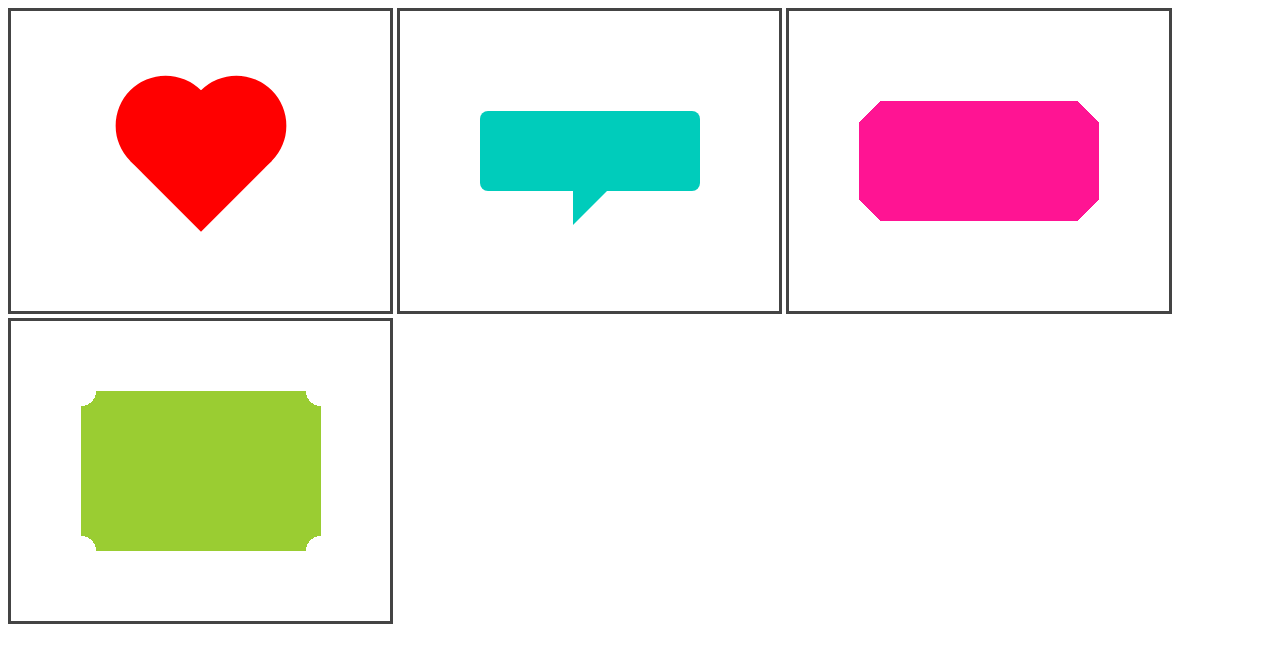
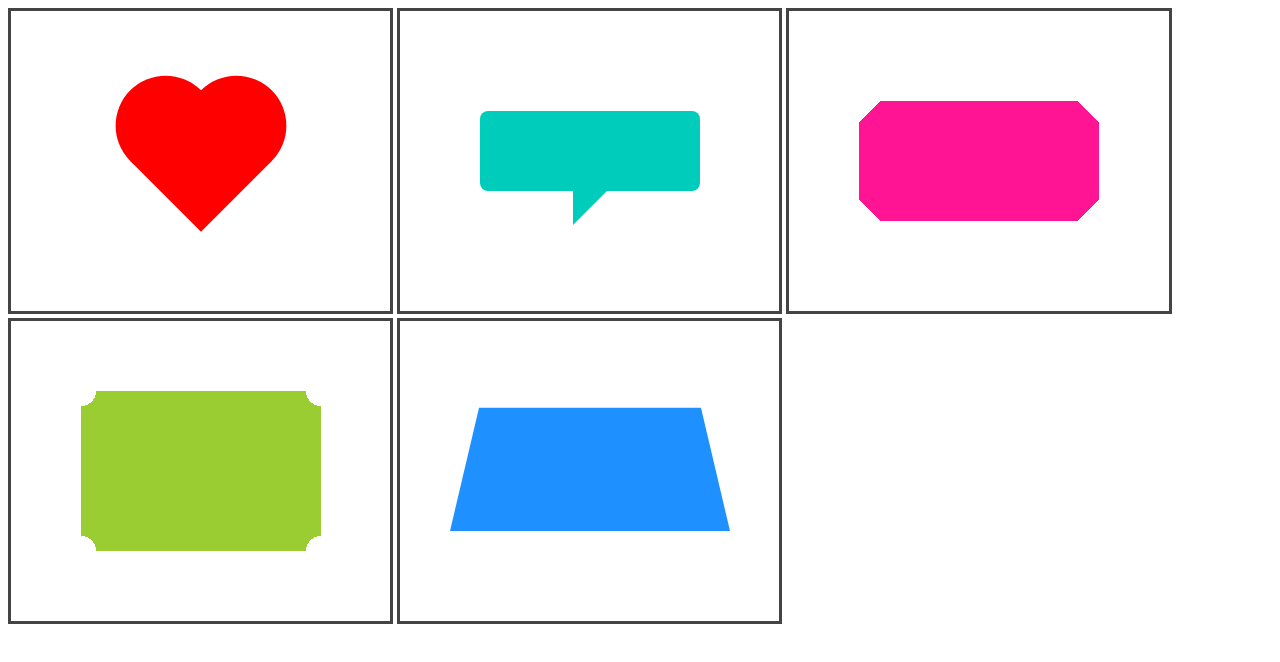
Before and after one commit to Wendy1932/css-new-idea, a plain HTML site: page index.html in a window 1280 px wide. Drawn offline with Linux system fonts and the light colour scheme.

Commit message:
增加梯形

```diff
--- a/index.html
+++ b/index.html
@@ -39,6 +39,11 @@
       <div class="arc"></div>
   </div>
 
+  <!--梯形-->
+  <div class="css-cell">
+    <div class="trapezoid"></div>
+  </div>
+
 
 
 
--- a/main.css
+++ b/main.css
@@ -113,3 +113,25 @@
  	background-size: 50% 50%;
  	background-repeat: no-repeat;
  }
+
+ /*梯形*/
+ .trapezoid{
+ 	position: absolute;
+ 	top:50%;
+ 	left:50%;
+ 	transform: translate(-50%,-50%);
+ 	width: 160px;
+ 	padding: 60px;
+ }
+ .trapezoid:before{
+ 	content: '';
+ 	position: absolute;
+ 	top: 0;
+ 	right: 0;
+ 	bottom: 0;
+ 	left: 0;
+ 	transform: perspective(40px) scaleY(1.3) rotateX(5deg);
+ 	transform-origin: bottom;
+ 	background: dodgerblue;
+ 	z-index:-1;
+ }
```
